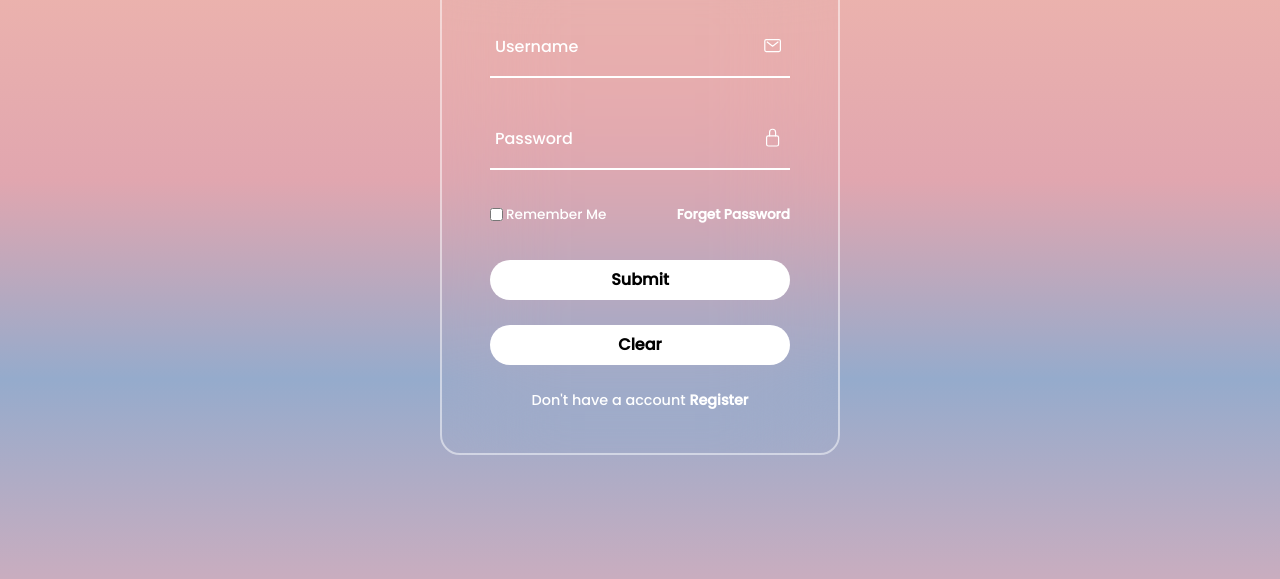
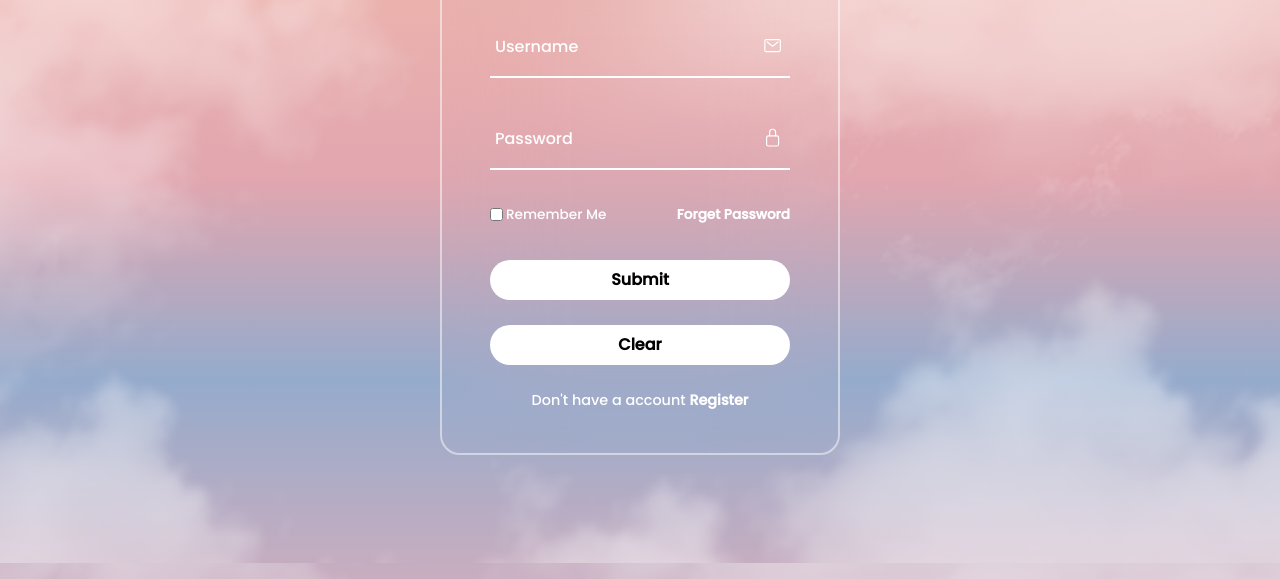
Before and after one commit to kcyKael/LoginTest, a plain HTML site: page index.html in a window 1280 px wide. Shown: the part 221-800 px from the top of the page. Drawn offline with nearby package versions, Linux system fonts and the light colour scheme.

Commit message:
Changes in index.html and style.css
Added the code for cloud.png

```diff
--- a/index.html
+++ b/index.html
@@ -9,6 +9,13 @@
 </head>
 
     <body>
+        <div class="container">
+            <div class="cloud">
+
+            </div>
+
+        </div>
+
         <section>
             <form>
                 <h1>Login</h1>
--- a/style.css
+++ b/style.css
@@ -20,6 +20,38 @@ body {
   background-position: center;
   background-size: cover;
 }
+
+.container {
+  position: absolute;
+  top: 0;
+  left: 0;
+  width: 100%;
+  height: 100vh;
+}
+.cloud{
+  position: absolute;
+  top: 0;
+  left: 0;
+  width: 100%;
+  height: 100%;
+  background: url(album/cloud.png);
+  animation: animate 60s linear infinite;
+  opacity: 0.5;
+}
+
+@keyframes animate
+{
+
+  0%{
+    background-position: 0px;
+
+  }
+  100%
+  {
+    background-position: 5440px;
+  }
+}
+
 
 section {
     position: relative;
```
